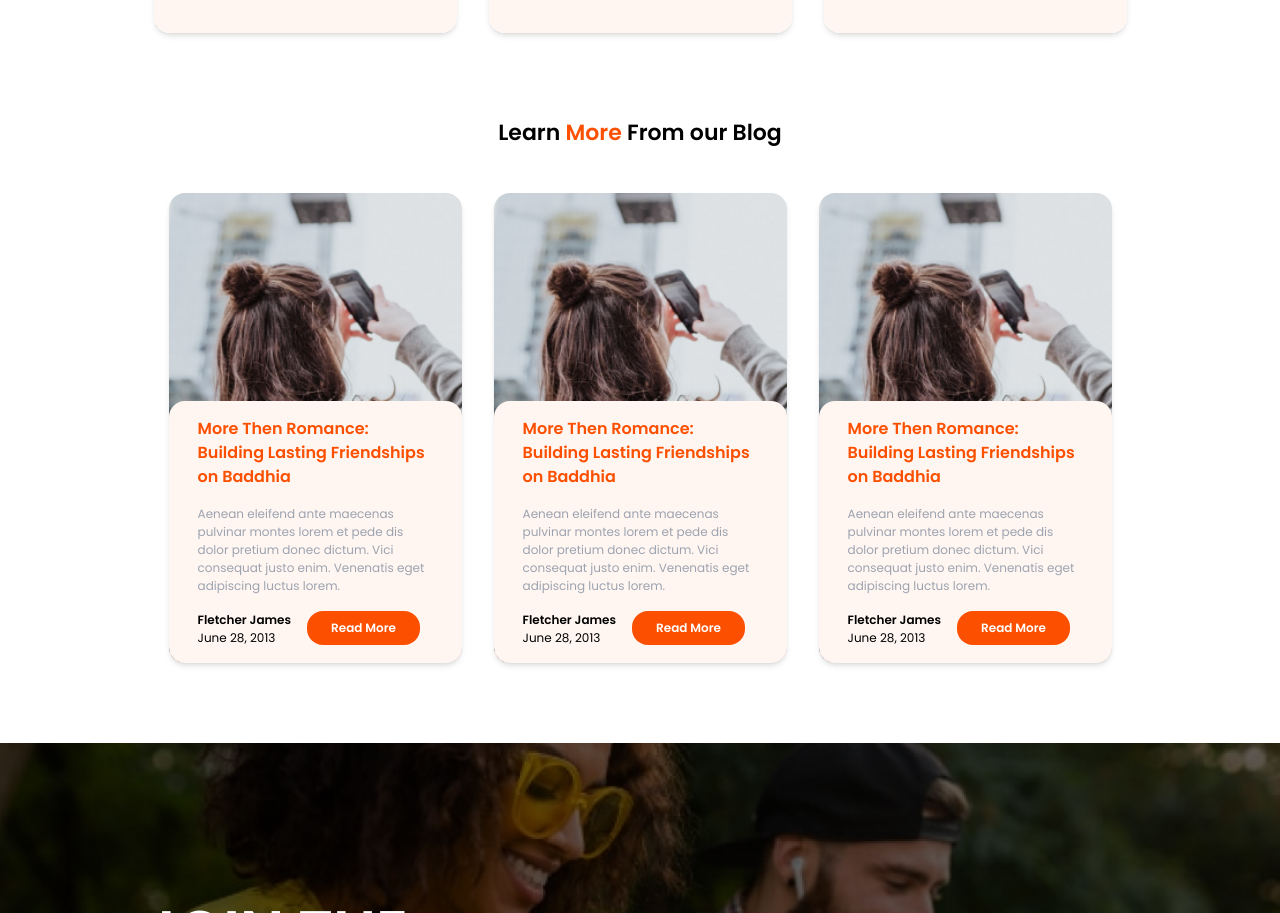
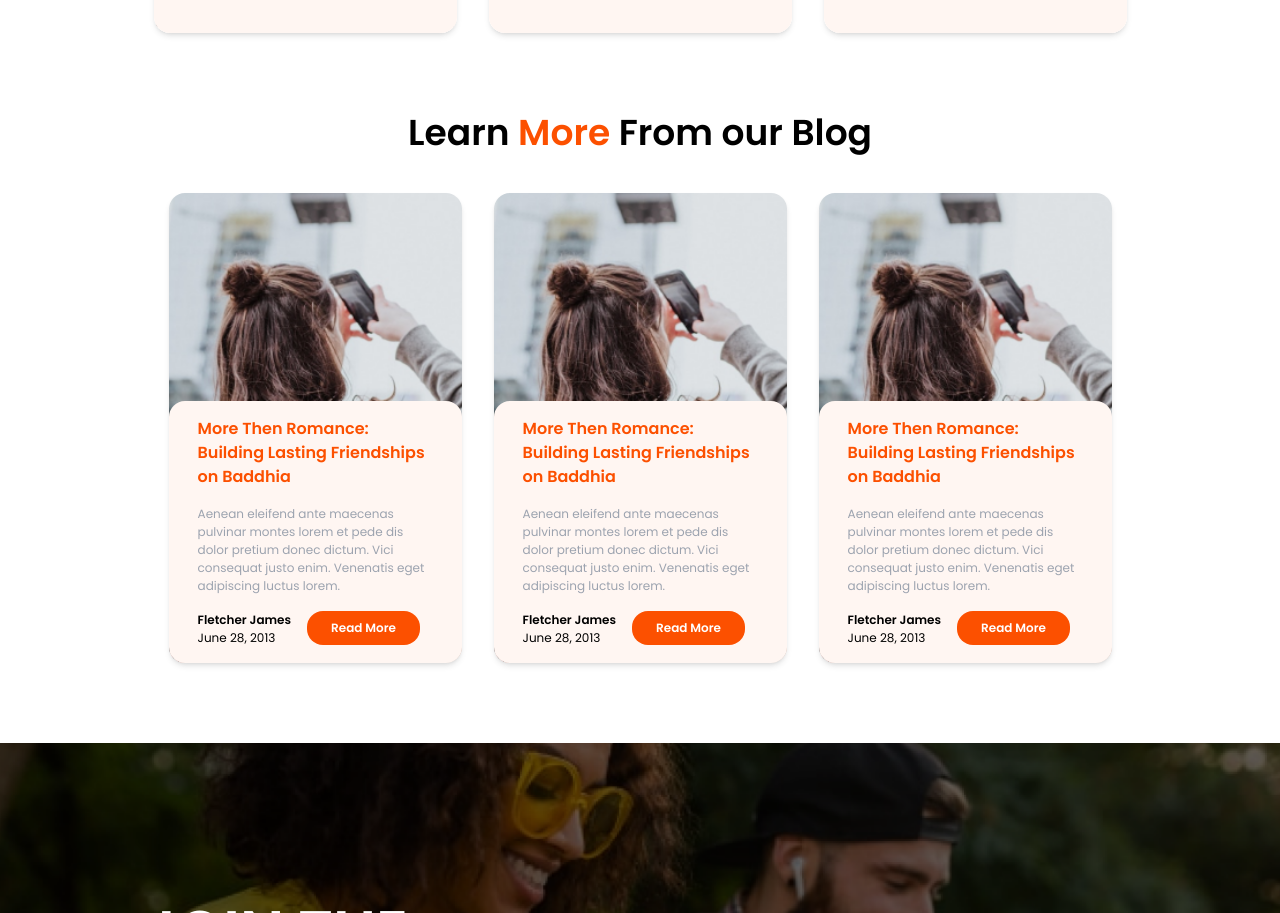
Before and after one commit to Tolutoon/baddhia, a React (Vite) app: page / in a window 1280 px wide. Shown: the part 6133-7046 px from the top of the page. Built offline with nearby package versions, Linux system fonts and the light colour scheme.

Commit message:
in progress

```diff
--- a/src/components/LearnBlog.jsx
+++ b/src/components/LearnBlog.jsx
@@ -9,7 +9,7 @@ function LearnBlog() {
   return (
     <div className="">
     <div className="h-fit md:px-40 md:mb-20 flex flex-col justify-center items-center">
-      <h1 className="text-center font-semibold text-4xl text-[22px] md:mb-10">
+      <h1 className="text-center font-semibold text-4xl md:mb-10">
         Learn <span className="text-baddhia-orange">More</span> From our Blog
       </h1>
       <div className="md:flex hidden gap-8">
```
